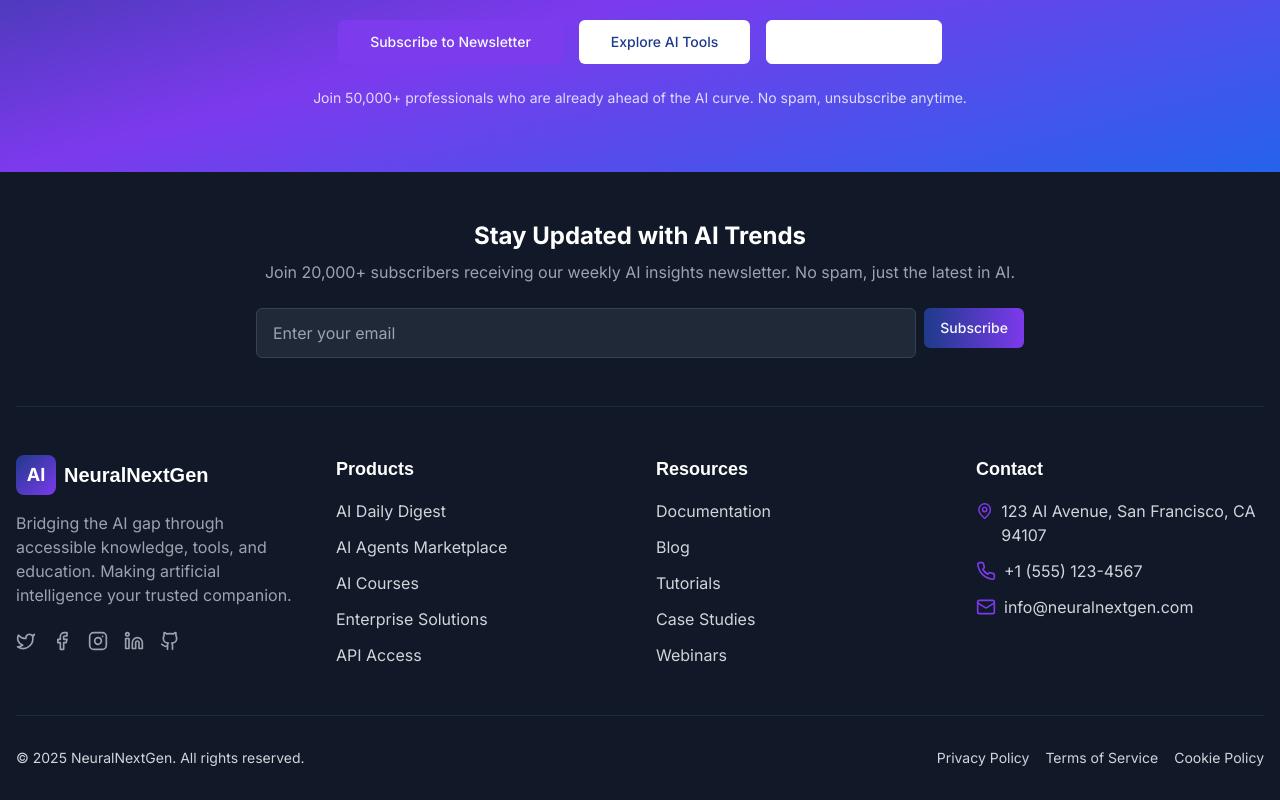
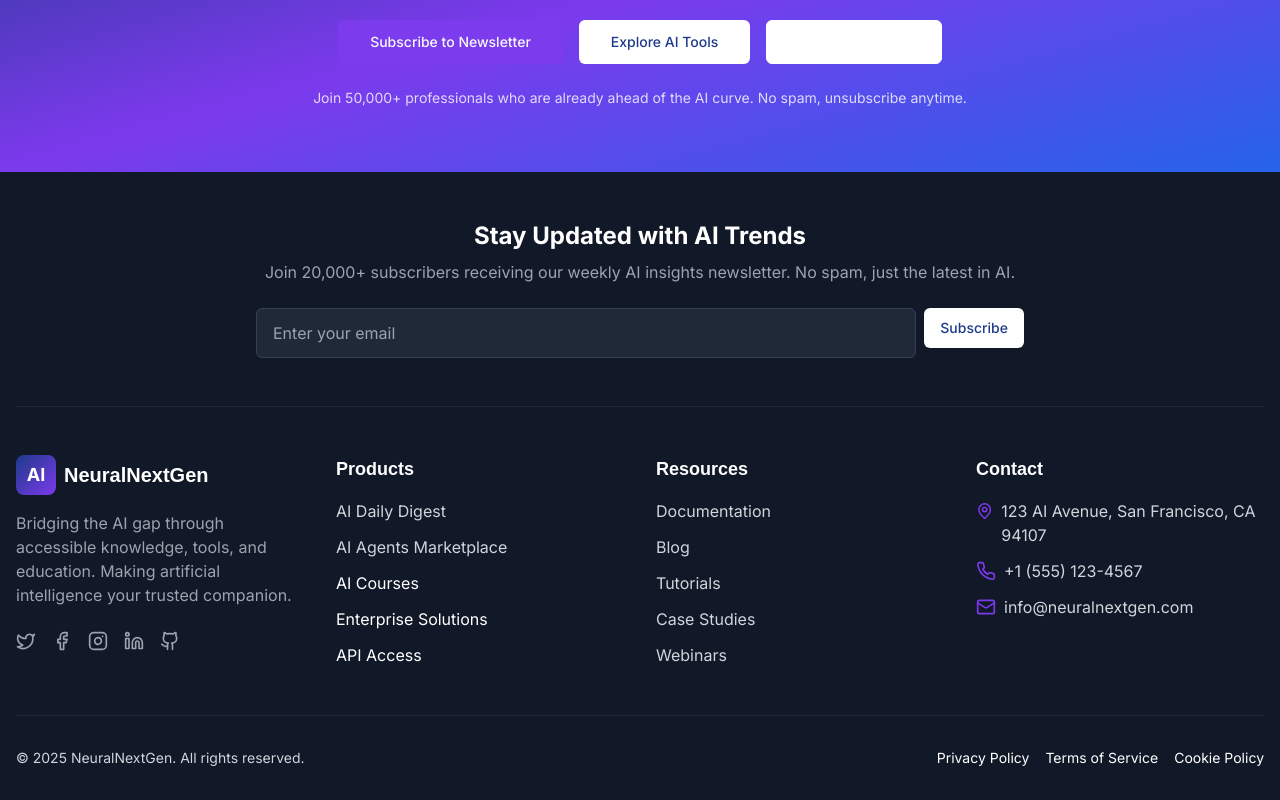
Before and after one commit to namangoyal3/ai-daily-digest-nexus, a React (Vite) app: page / in a window 1280 px wide. Shown: the part 4882-5682 px from the top of the page. Built offline with nearby package versions, Linux system fonts and the light colour scheme.

Commit message:
Fix: Improve CTA visibility
Change the color of the text and CTA in the footer to improve visibility.

```diff
--- a/src/components/Footer.tsx
+++ b/src/components/Footer.tsx
@@ -1,4 +1,3 @@
-
 import { Link } from "react-router-dom";
 import { Mail, MapPin, Phone, Twitter, Facebook, Instagram, Linkedin, Youtube, Github } from "lucide-react";
 import { Button } from "@/components/ui/button";
@@ -23,7 +22,10 @@ export default function Footer() {
                 placeholder="Enter your email"
                 className="flex-1 px-4 py-3 rounded-md bg-gray-800 border border-gray-700 text-white focus:outline-none focus:ring-2 focus:ring-aiblue"
               />
-              <Button type="submit" className="bg-gradient-to-r from-aiblue to-aipurple hover:from-aiblue-dark hover:to-aipurple-dark transition-all">
+              <Button
+                type="submit"
+                className="bg-white text-aiblue hover:bg-gray-100 transition-colors"
+              >
                 Subscribe
               </Button>
             </form>
@@ -67,9 +69,9 @@ export default function Footer() {
             <ul className="space-y-3">
               <li><Link to="/ai-digest" className="hover:text-white transition-colors">AI Daily Digest</Link></li>
               <li><Link to="/ai-agents" className="hover:text-white transition-colors">AI Agents Marketplace</Link></li>
-              <li><Link to="/ai-courses" className="hover:text-white transition-colors">AI Courses</Link></li>
-              <li><a href="#" className="hover:text-white transition-colors">Enterprise Solutions</a></li>
-              <li><a href="#" className="hover:text-white transition-colors">API Access</a></li>
+              <li><Link to="/ai-courses" className="hover:text-white transition-colors text-white">AI Courses</Link></li>
+              <li><a href="#" className="hover:text-white transition-colors text-white">Enterprise Solutions</a></li>
+              <li><a href="#" className="hover:text-white transition-colors text-white">API Access</a></li>
             </ul>
           </div>
 
@@ -106,9 +108,9 @@ export default function Footer() {
         <div className="border-t border-gray-800 py-8 text-sm flex flex-col md:flex-row justify-between items-center">
           <p>&copy; {currentYear} NeuralNextGen. All rights reserved.</p>
           <div className="mt-4 md:mt-0 flex gap-4">
-            <a href="#" className="hover:text-white transition-colors">Privacy Policy</a>
-            <a href="#" className="hover:text-white transition-colors">Terms of Service</a>
-            <a href="#" className="hover:text-white transition-colors">Cookie Policy</a>
+            <a href="#" className="text-white hover:opacity-80 transition-opacity">Privacy Policy</a>
+            <a href="#" className="text-white hover:opacity-80 transition-opacity">Terms of Service</a>
+            <a href="#" className="text-white hover:opacity-80 transition-opacity">Cookie Policy</a>
           </div>
         </div>
       </div>
```
